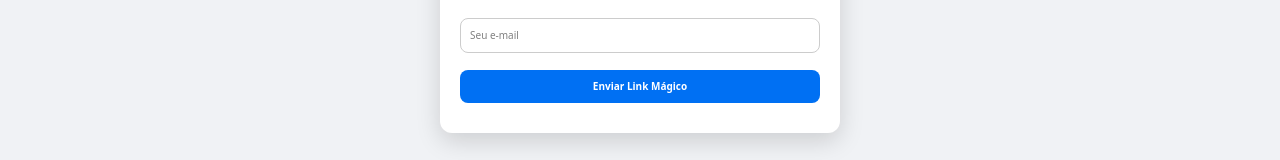
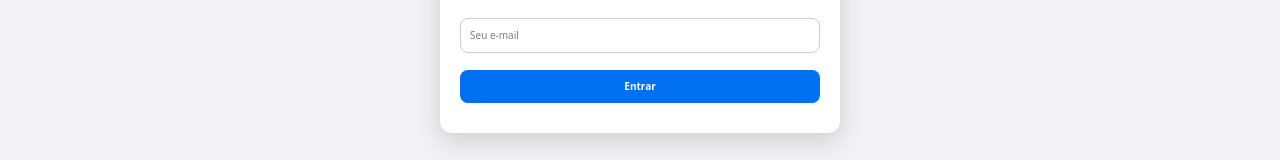
Before and after one commit to wilfront/Tio-Sam, a Next.js app: page /admin/login in a window 1280 px wide. Shown: the part 370-530 px from the top of the page. Built offline with nearby package versions, Linux system fonts and the light colour scheme.

Commit message:
Atualização do login e dashboard para produção

```diff
--- a/src/app/admin/login/page.jsx
+++ b/src/app/admin/login/page.jsx
@@ -1,10 +1,12 @@
 'use client';
 import { useState } from "react";
+import { useRouter } from "next/navigation";
 import './login.css';
 
 export default function LoginPage() {
   const [email, setEmail] = useState('');
   const [message, setMessage] = useState('');
+  const router = useRouter();
 
   const handleSubmit = async (e) => {
     e.preventDefault();
@@ -14,15 +16,19 @@ export default function LoginPage() {
     }
 
     try {
-      const res = await fetch('/api/admin/login', {
+      // Usa a variável de ambiente
+      const res = await fetch(`${process.env.NEXT_PUBLIC_BASE_URL}/api/admin/login`, {
         method: 'POST',
         headers: { 'Content-Type': 'application/json' },
         body: JSON.stringify({ email }),
       });
+
       const data = await res.json();
+
       if (data.ok) {
-        setMessage("Link enviado! Verifique seu e-mail.");
         localStorage.setItem('emailForSignIn', email);
+        setMessage("Login realizado com sucesso! Redirecionando...");
+        router.push('/dashboard'); // redireciona para o dashboard
       } else {
         setMessage(`Erro: ${data.error}`);
       }
@@ -42,7 +48,7 @@ export default function LoginPage() {
             value={email}
             onChange={(e) => setEmail(e.target.value)}
           />
-          <button type="submit">Enviar Link Mágico</button>
+          <button type="submit">Entrar</button>
         </form>
         {message && <p className="message">{message}</p>}
       </div>
```
